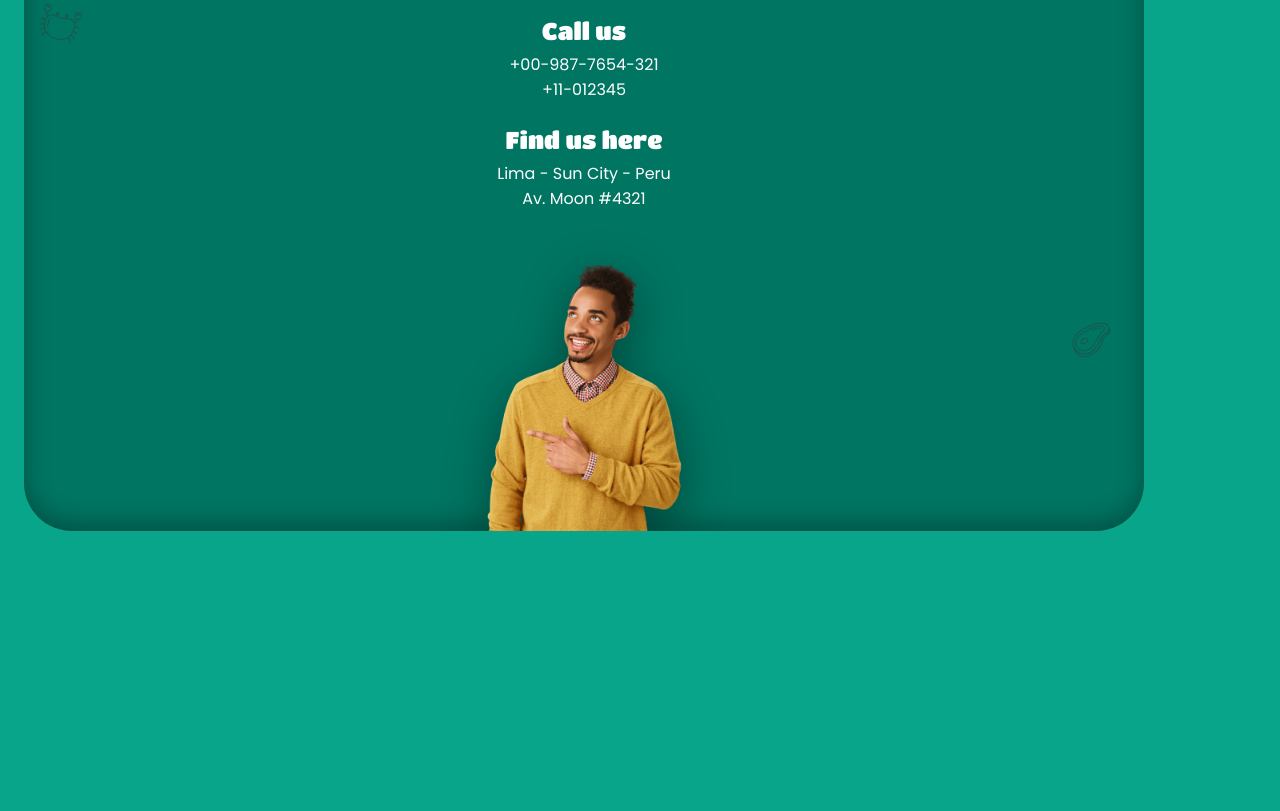
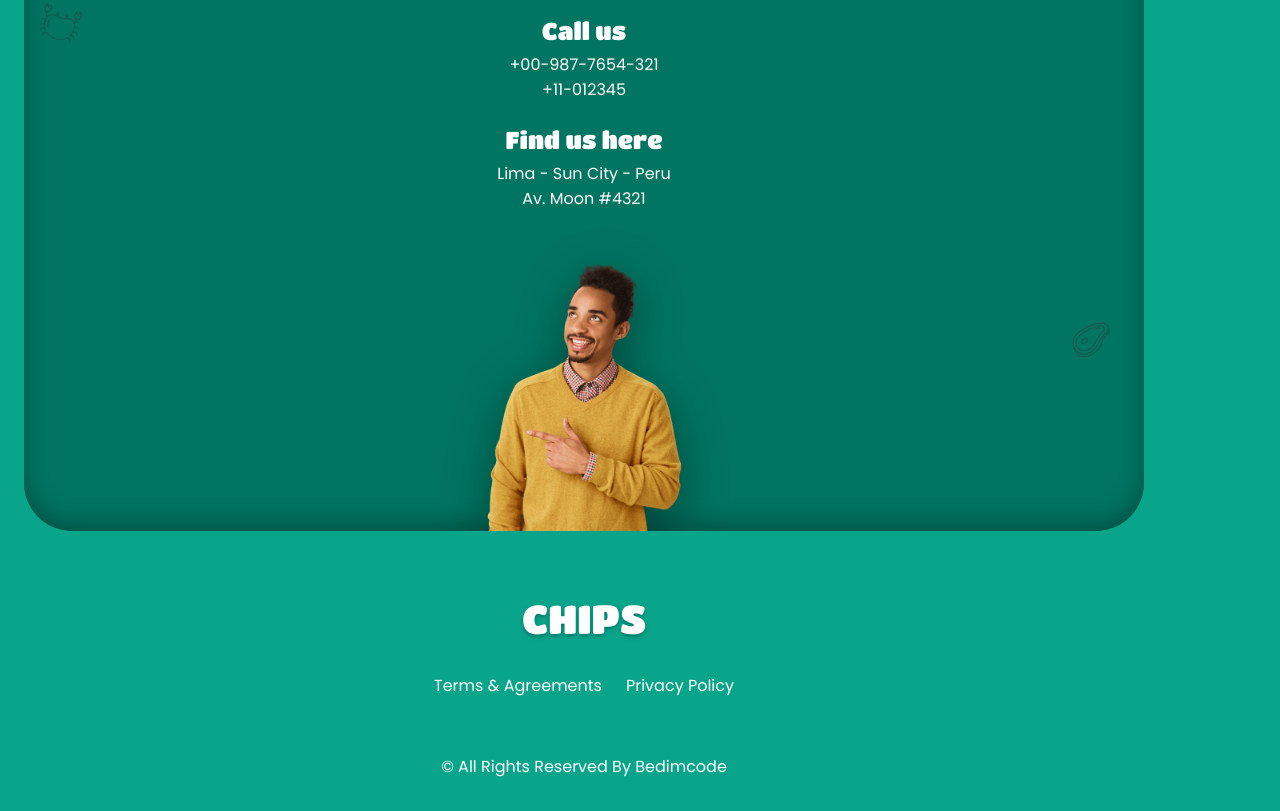
Before and after one commit to brandonariaz98/chips, a plain HTML site: page index.html in a window 1280 px wide. Shown: the part 3709-4520 px from the top of the page. Before the commit the page ends 4256 px from the top, so only its background shows below. Drawn offline with nearby package versions, Linux system fonts and the light colour scheme.

Commit message:
Footer section created

```diff
--- a/assets/css/styles.css
+++ b/assets/css/styles.css
@@ -627,7 +627,40 @@ img {
   rotate: -15deg;
 }
 /*=============== FOOTER ===============*/
+.footer {
+  padding-block: 3rem 2rem;
+}
 
+.footer__container {
+  row-gap: 2rem;
+}
+
+.footer__logo {
+  color: var(--white-color);
+  font: var(--h1-font-size) var(--second-font);
+  justify-self: center;
+  text-shadow: var(--shadow-text);
+}
+
+.footer__content {
+  grid-template-columns: repeat(2, max-content);
+  justify-content: center;
+  row-gap: 3.5rem;
+}
+
+.footer__copy {
+  grid-column: 1/3;
+  text-align: center;
+}
+
+.footer__link {
+  color: var(--white-color);
+  transition: color 0.4s;
+}
+
+.footer__link:hover {
+  color: var(--second-color);
+}
 /*=============== SCROLL BAR ===============*/
 
 /*=============== SCROLL UP ===============*/
--- a/index.html
+++ b/index.html
@@ -474,7 +474,20 @@
     </main>
 
     <!--==================== FOOTER ====================-->
-    <footer class="footer"></footer>
+    <footer class="footer">
+      <div class="footer__container container grid">
+        <a href="#" class="footer__logo">CHIPS</a>
+
+        <div class="footer__content grid">
+          <a href="#" class="footer__link">Terms & Agreements</a>
+          <a href="#" class="footer__link">Privacy Policy</a>
+
+          <span class="footer__copy"
+            >&#169; All Rights Reserved By Bedimcode</span
+          >
+        </div>
+      </div>
+    </footer>
 
     <!--========== SCROLL UP ==========-->
 
```
